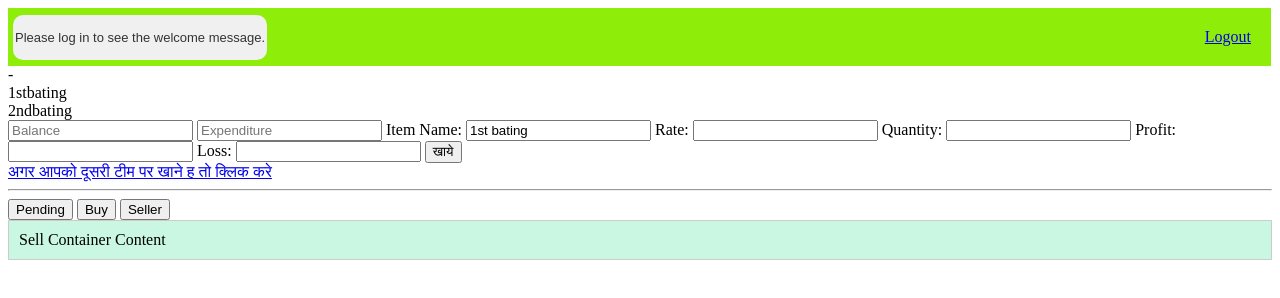
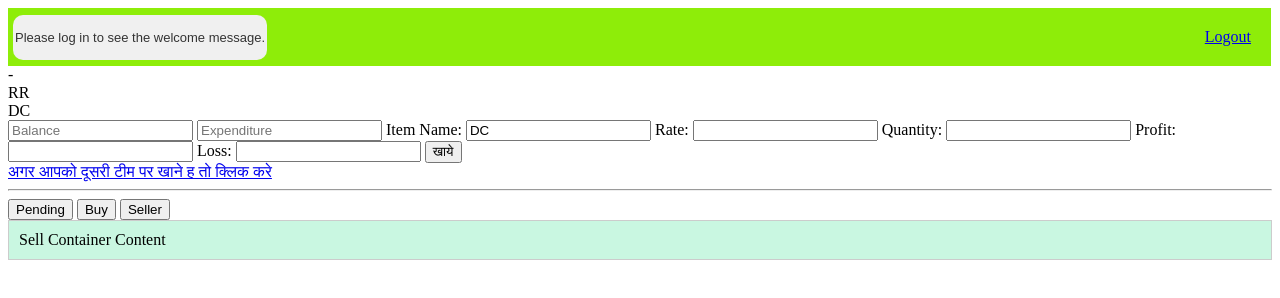
Before and after one commit to sonu751/sdr, a plain HTML site: page welcome.html in a window 1280 px wide. Drawn offline with Linux system fonts and the light colour scheme; no server answers.

Commit message:
Update welcome.html

```diff
--- a/welcome.html
+++ b/welcome.html
@@ -14,8 +14,8 @@
     <div id="userbalance"></div>
     <div id="userbalance1">-</div>
 
-    1stbating<div id="Expo"></div>
-    2ndbating<div id="Expo2"></div>
+    RR<div id="Expo"></div>
+    DC<div id="Expo2"></div>
     </div>
     <div>
         <input type="number" id="balanceInput" placeholder="Balance" readonly>
@@ -101,7 +101,7 @@ document.addEventListener('DOMContentLoaded', () => {
     }
 
         });
-        document.getElementById('itemName').value = '1st bating';
+        document.getElementById('itemName').value = 'DC';
 
         function showContainer(containerId) {
     var containers = document.querySelectorAll('.container');
```
